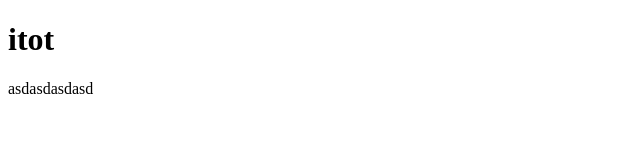
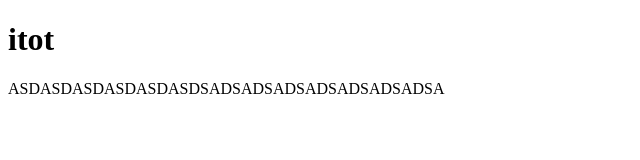
Before and after one commit to Shonix69/HTML, a plain HTML site: page index.html in a window 1280 px wide. Shown: the whole page, without its empty margins (0-640 px from the left). Drawn offline with Linux system fonts and the light colour scheme.

Commit message:
ADD TEXT

```diff
--- a/index.html
+++ b/index.html
@@ -3,11 +3,11 @@
 <head>
     <meta charset="UTF-8">
     <meta name="viewport" content="width=device-width, initial-scale=1.0">
-    <title>ITOT
+    <title> PALA ITOT KA NGA GAGO KA, BOLOK
     </title>
 </head>
 <body>
     <h1> itot </h1>
-    asdasdasdasd
+    ASDASDASDASDASDASDSADSADSADSADSADSADSADSA
 </body>
 </html>
```
